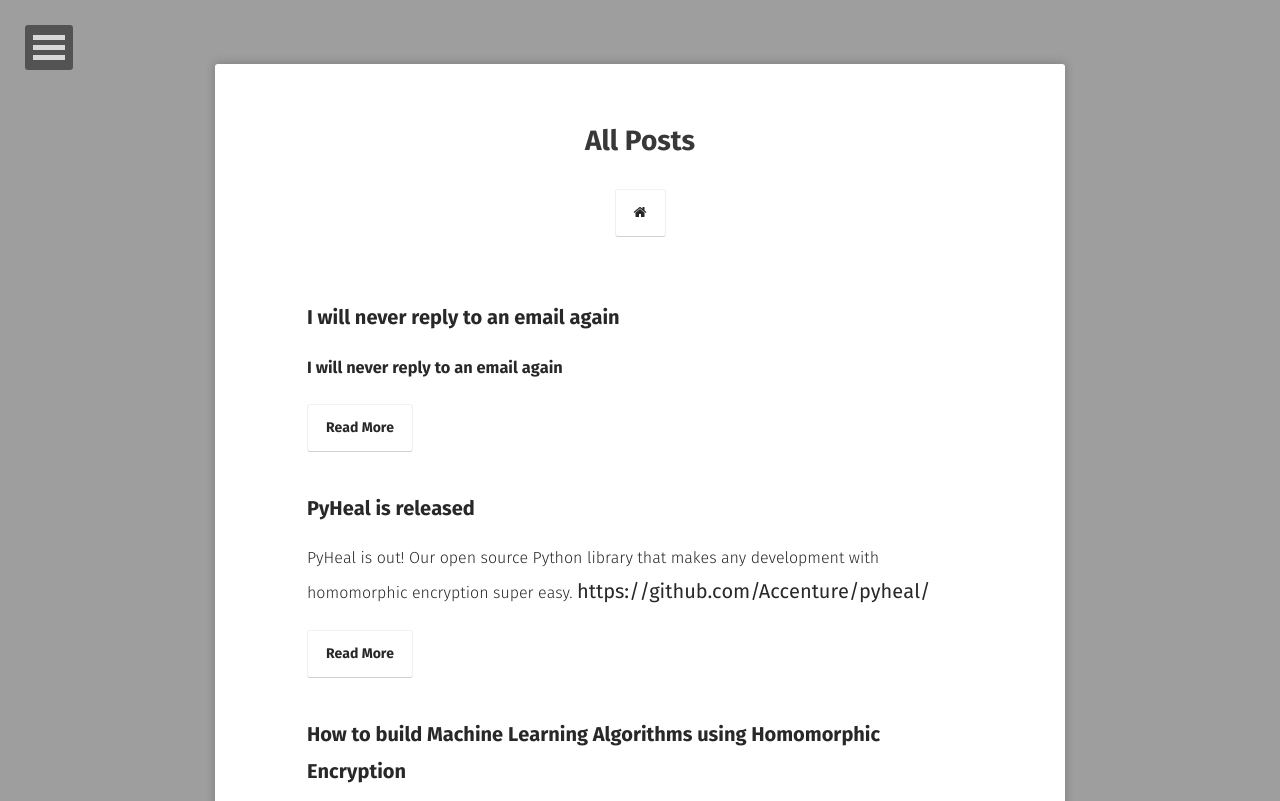
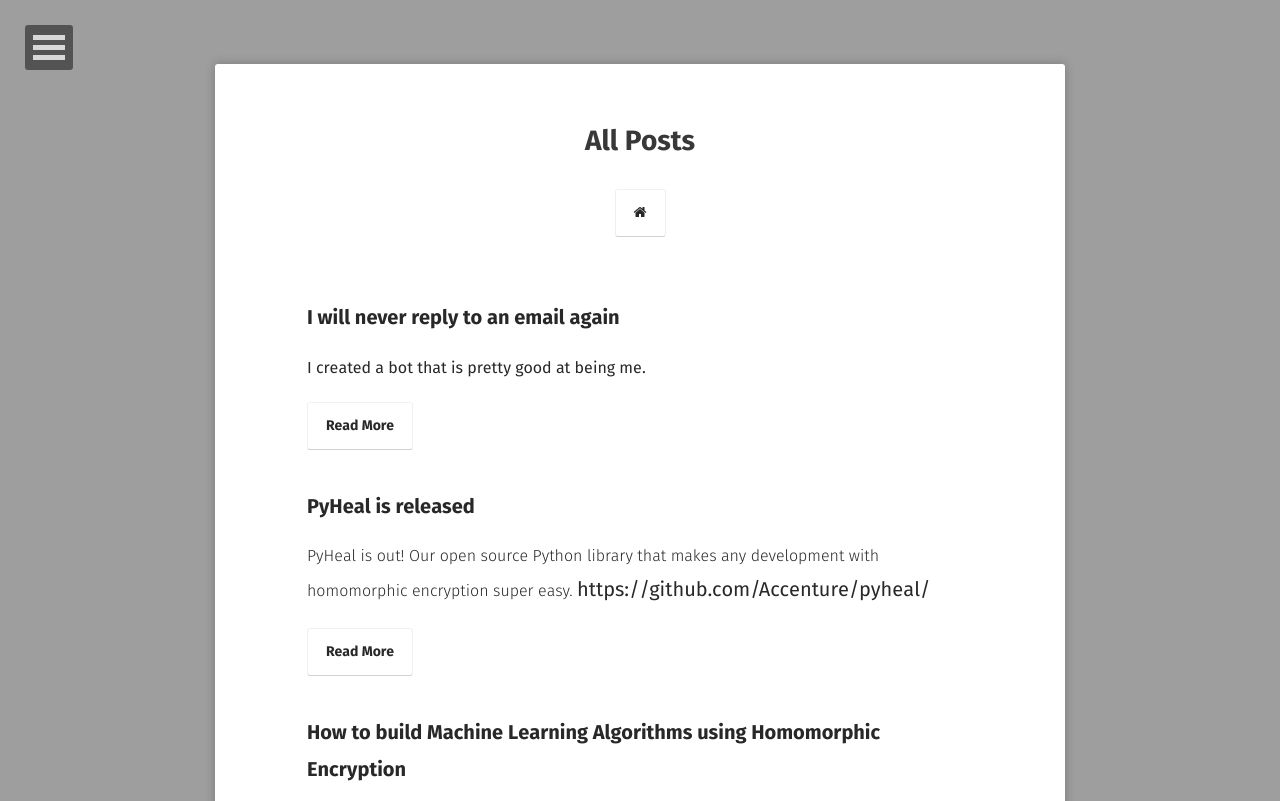
Before and after one commit to pizzato/pizzato.github.io, a Jekyll site: the page built from posts/index.md, in a window 1280 px wide and 900 px high, cut to the strip 0-801 px from the top of the window. Built offline with Jekyll 4.4.1, drawn with Linux system fonts in a browser that asks for light colours; some web fonts are replaced; a style sheet for code colours, icons or effects is not loaded.

Commit message:
Update 2023-08-01-i-will-never-reply-to-an-email-again.markdown

```diff
--- a/_posts/2023-08-01-i-will-never-reply-to-an-email-again.markdown
+++ b/_posts/2023-08-01-i-will-never-reply-to-an-email-again.markdown
@@ -16,8 +16,6 @@
 - released
 ---
 
-### I will never reply to an email again
-
 **I created a bot that is pretty good at being me.**
 
 ![](https://luiz.pizzato.cc/assets/img/posts/2023-08-01-i-will-never-reply-to-an-email-again/header.jpg)
@@ -25,7 +23,7 @@
 I am an inbox zero type of person. Unfortunately the rate in which I receive emails have recently exceeded my capacity to respond to them. Both due to increased number of emails but also reduced amount of time. So I created a small project named LLMMe that allows anyone to build their own large language model (LLM) and connect it to a Gmail auto-reply bot. Giving anyone their own personal AI email assistant.
 Check it out as I made it open source. Just follow the instructions to create your own: https://github.com/pizzato/LLMMe
 
-### LuizBot in Action
+**LuizBot in Action**
 
 My bot is named LuizBot and here is what it does.
 
```
